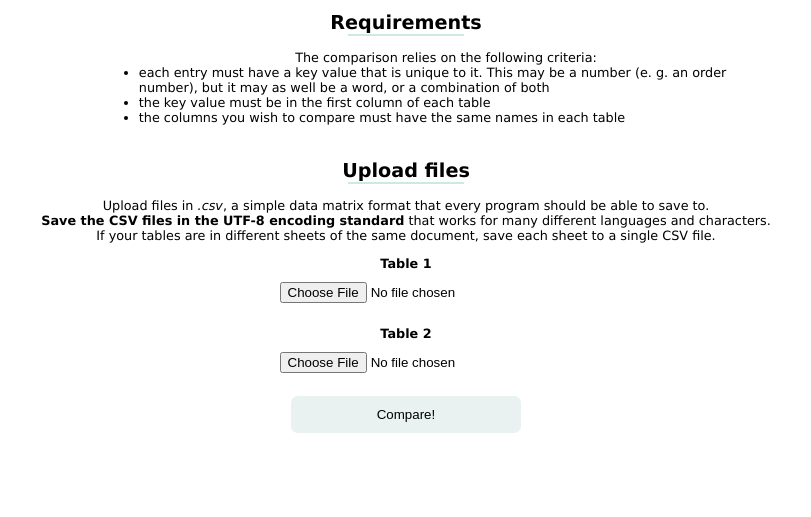
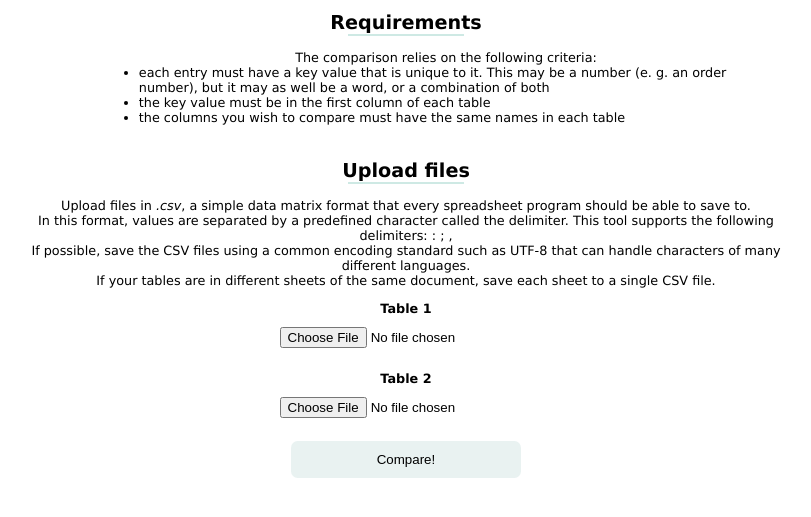
Before and after one commit to Annika-Klu/table-comparison-tool, a Flask app: page / in a window 1280 px wide. Shown: the part 157-674 px from the top of the page, without its empty margins (234-1045 px from the left). Run offline with Flask 2, Linux system fonts and the light colour scheme.

Commit message:
update file upload info text

```diff
--- a/templates/main.html
+++ b/templates/main.html
@@ -52,8 +52,9 @@
             {% block content %}
             <h2>Upload files</h2>
             <p>
-                Upload files in <i>.csv</i>, a simple data matrix format that every program should be able to save to. <br>
-                <b>Save the CSV files in the UTF-8 encoding standard</b> that works for many different languages and characters.<br>
+                Upload files in <i>.csv</i>, a simple data matrix format that every spreadsheet program should be able to save to. <br>
+                In this format, values are separated by a predefined character called the delimiter. This tool supports the following delimiters: : ; , <br>
+                If possible, save the CSV files using a common encoding standard such as UTF-8 that can handle characters of many different languages.<br>
                 If your tables are in different sheets of the same document, save each sheet to a single CSV file.
             </p>
             <form method="post" enctype="multipart/form-data">
```
